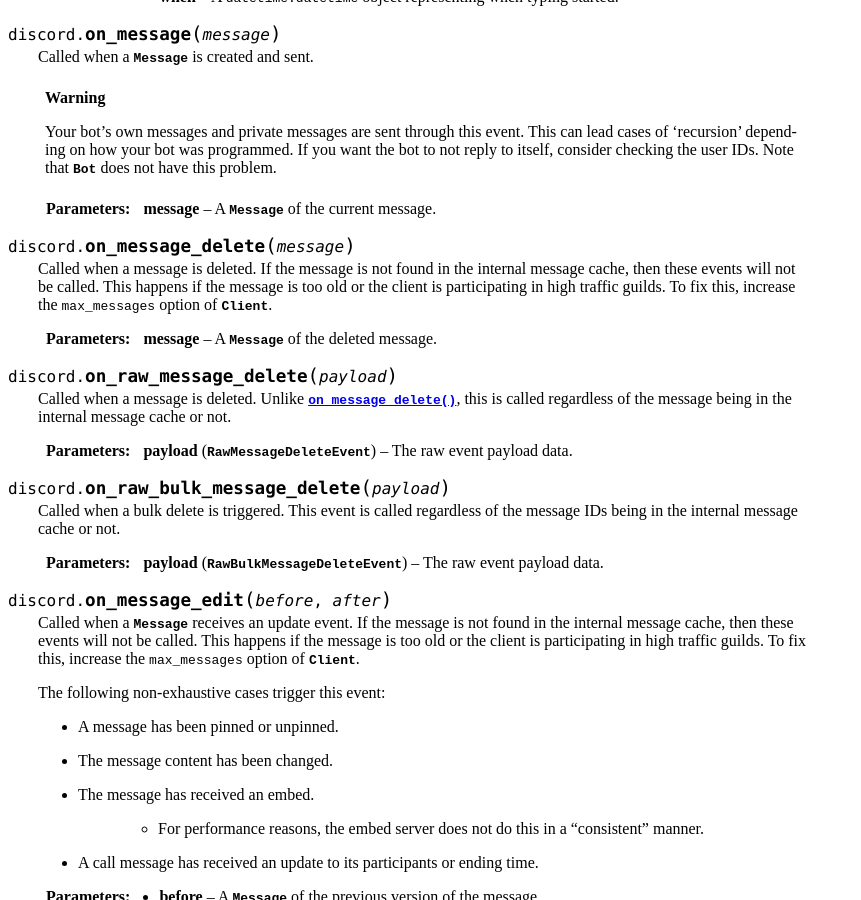
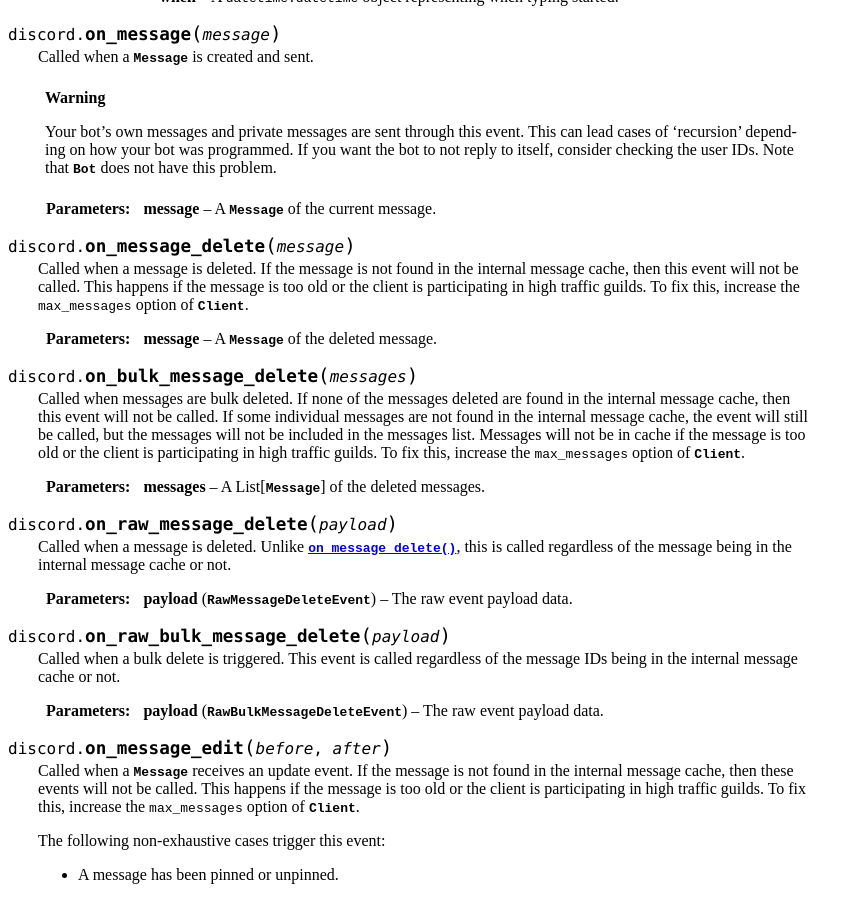
Before and after one commit to Rapptz/discord.py, a Sphinx documentation site: the page built from docs/api.rst, in a window 1280 px wide and 900 px high, scrolled down 3551 px. Shown: the whole window, without its empty margins (0-861 px from the left). Built offline with Sphinx 7.4.7, drawn with Linux system fonts in a browser that asks for light colours.

Commit message:
Update api.rst
Add documentation for on_bulk_message_delete

```diff
--- a/docs/api.rst
+++ b/docs/api.rst
@@ -224,12 +224,24 @@ to handle it, which defaults to print a traceback and ignoring the exception.
 .. function:: on_message_delete(message)
 
     Called when a message is deleted. If the message is not found in the
-    internal message cache, then these events will not be called. This
+    internal message cache, then this event will not be called. This
     happens if the message is too old or the client is participating in high
     traffic guilds. To fix this, increase the ``max_messages`` option of
     :class:`Client`.
 
     :param message: A :class:`Message` of the deleted message.
+
+.. function:: on_bulk_message_delete(messages)
+
+    Called when messages are bulk deleted. If none of the messages deleted
+    are found in the internal message cache, then this event will not be called.
+    If some individual messages are not found in the internal message cache,
+    the event will still be called, but the messages will not be included in
+    the messages list. Messages will not be in cache if the message is too old
+    or the client is participating in high traffic guilds.
+    To fix this, increase the ``max_messages`` option of :class:`Client`.
+
+    :param messages: A List[:class:`Message`] of the deleted messages.
 
 .. function:: on_raw_message_delete(payload)
 
```
